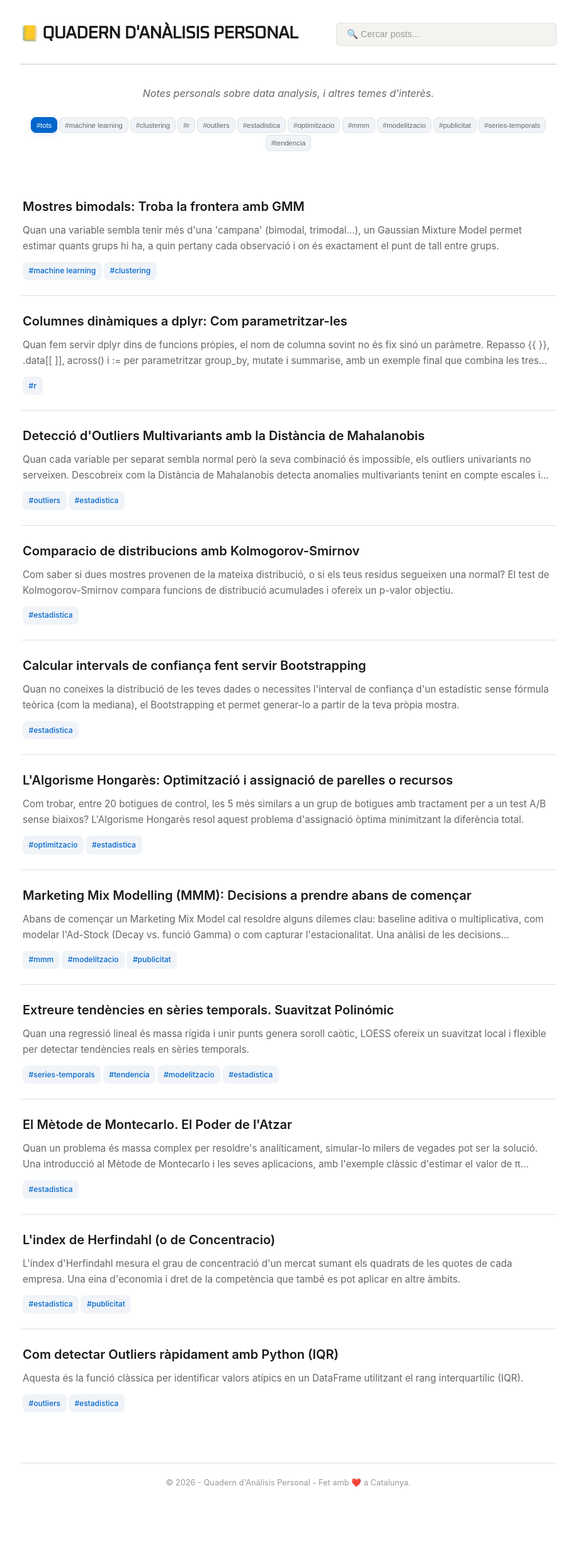
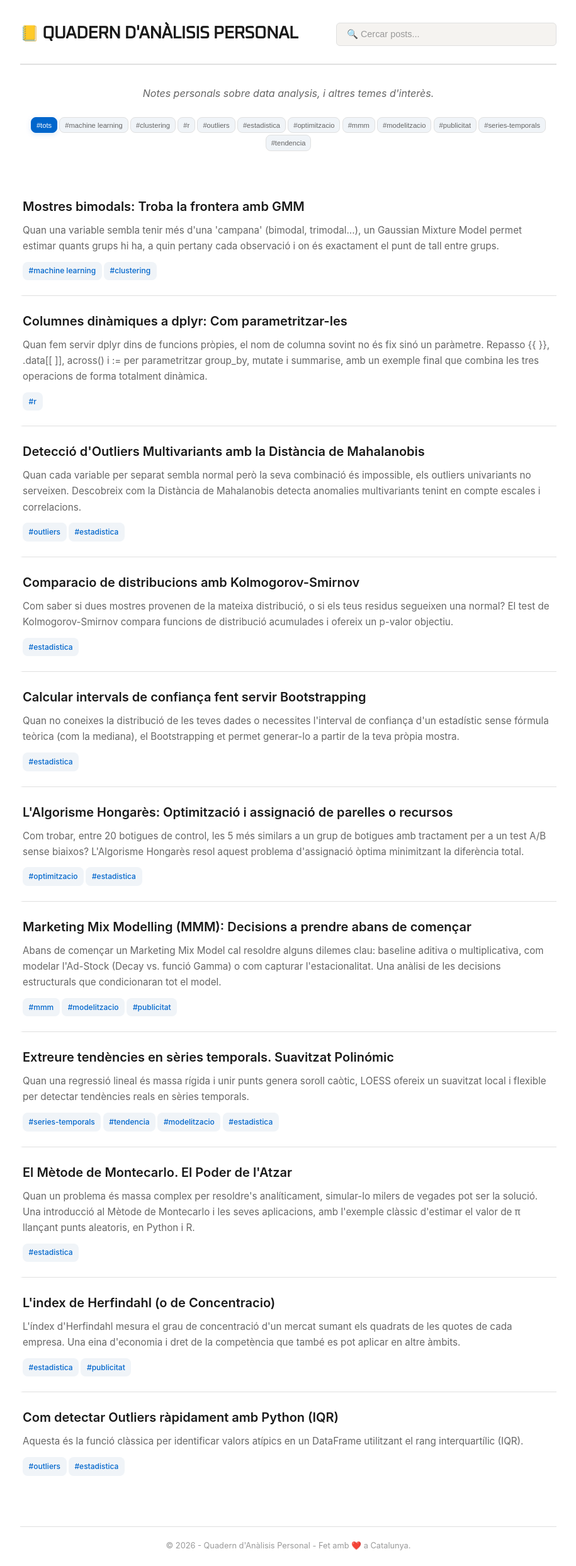
Before and after one commit to alberthr/alberthr.github.io, a Jekyll site: the page built from index.html, in a window 1280 px wide. Shown: the whole page at 63% size, without its empty margins (182-1097 px from the left). Built offline with Jekyll 4.4.1, drawn with Linux system fonts in a browser that asks for light colours; before the commit the page ends 2386 px from its top, so only the background shows below that.

Commit message:
canvis a css

```diff
--- a/assets/css/style.css
+++ b/assets/css/style.css
@@ -262,10 +262,6 @@ ul {
   color: var(--text-muted);
   margin-bottom: 0.8rem;
   line-height: 1.65;
-  display: -webkit-box;
-  -webkit-line-clamp: 2;
-  -webkit-box-orient: vertical;
-  overflow: hidden;
 }
 
 /* Metadades del post (data, tags, etc.) */
```
